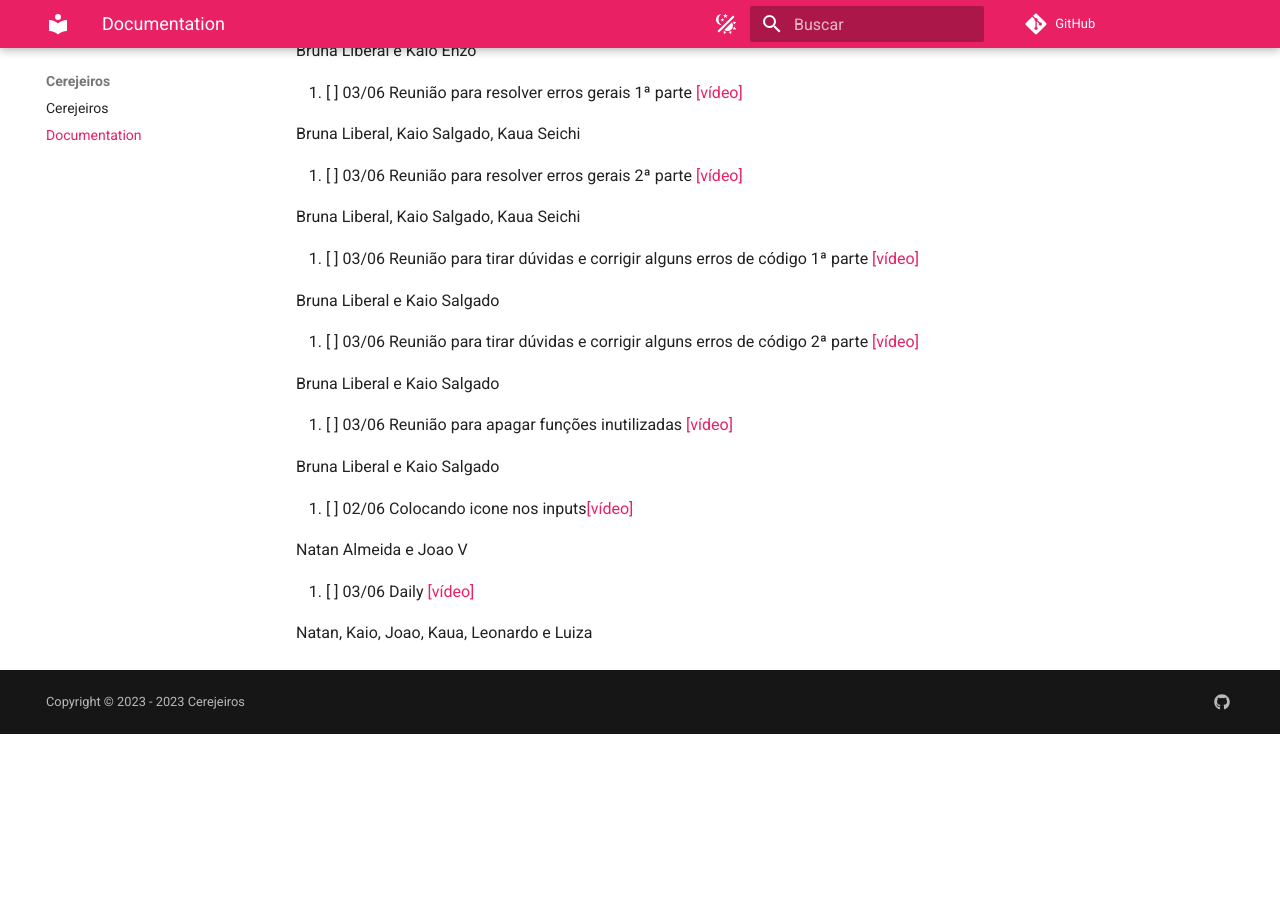
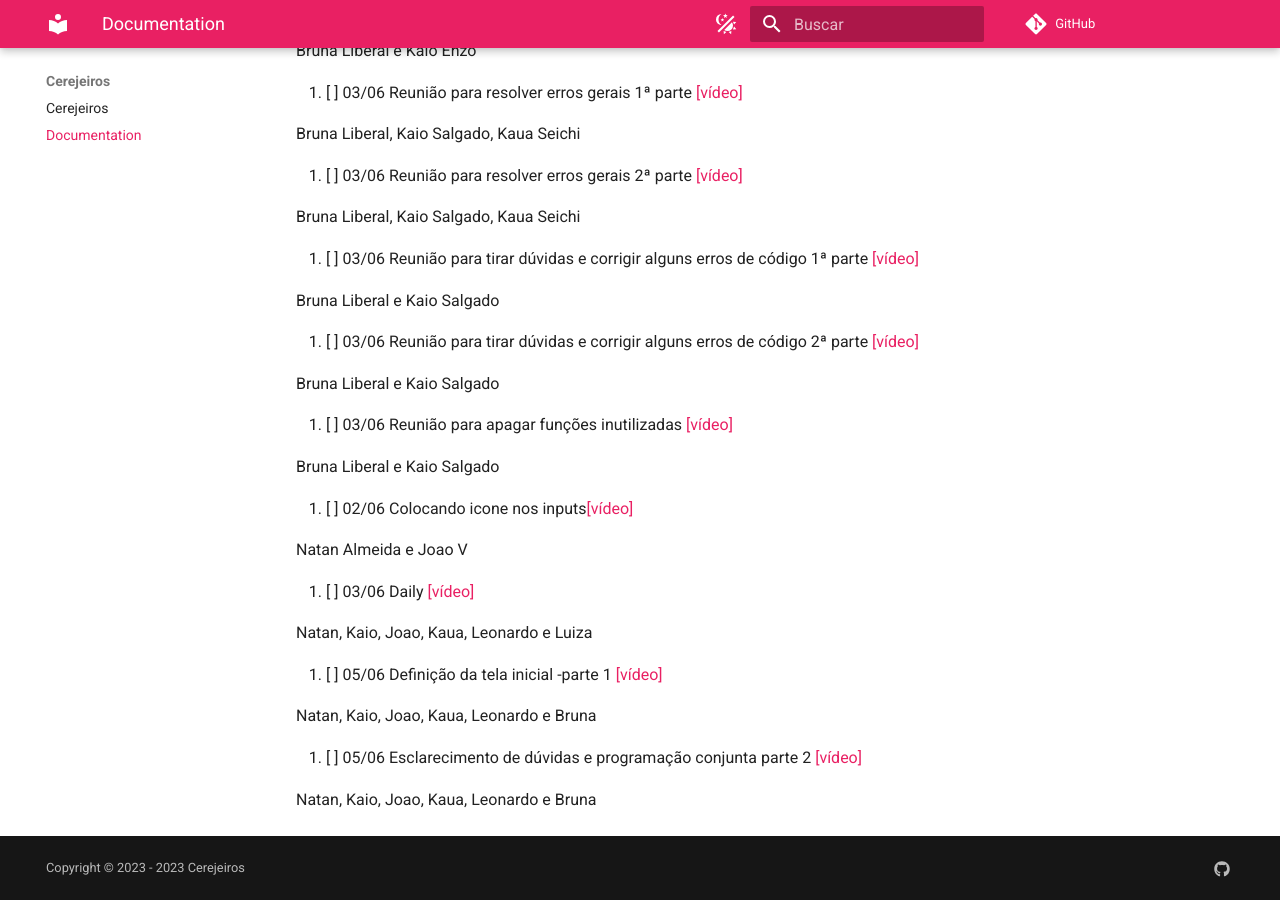
Before and after one commit to cerejeiros/bloom, an MkDocs documentation site: the page built from docs/documentation.md, in a window 1280 px wide and 900 px high, scrolled down 2730 px. Built offline with MkDocs 1.6.1 and Material for MkDocs 9.7.7, drawn with Linux system fonts in a browser that asks for light colours; comment, search, counter and statistics services are not loaded; before the commit the page ends 3464 px from its top, so only the background shows below that.

Commit message:
docs: updating documentation

```diff
--- a/docs/documentation.md
+++ b/docs/documentation.md
@@ -133,3 +133,11 @@ Natan Almeida e Joao V
 33. [ ] 03/06 Daily [[vídeo]](https://youtu.be/2XXmVGlqNzA)
 
 Natan, Kaio, Joao, Kaua, Leonardo e  Luiza
+
+34. [ ] 05/06 Definição da tela inicial -parte 1 [[vídeo]](https://youtu.be/prxWqSsecIY)
+
+Natan, Kaio, Joao, Kaua, Leonardo e Bruna
+
+35. [ ] 05/06 Esclarecimento de dúvidas e programação conjunta parte 2 [[vídeo]](https://youtu.be/2XXmVGlqNzA)
+
+Natan, Kaio, Joao, Kaua, Leonardo e Bruna
```
